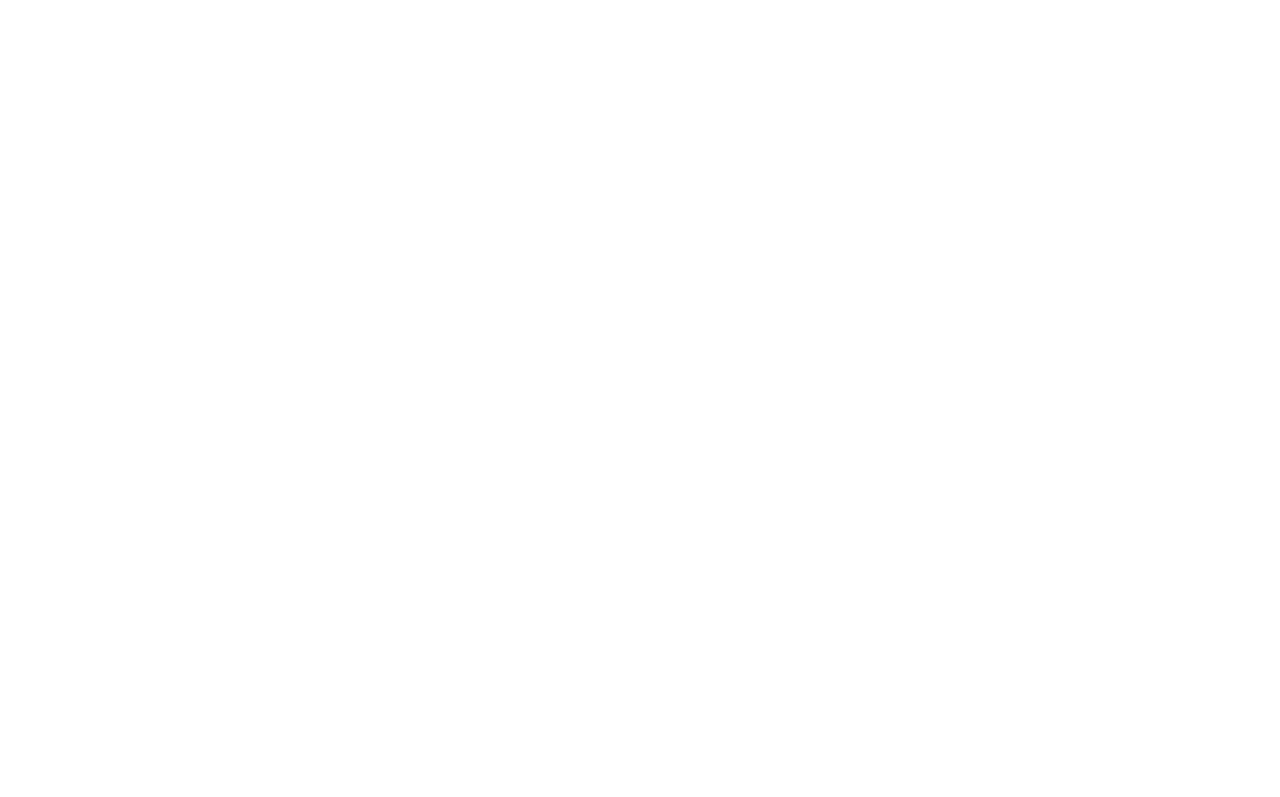
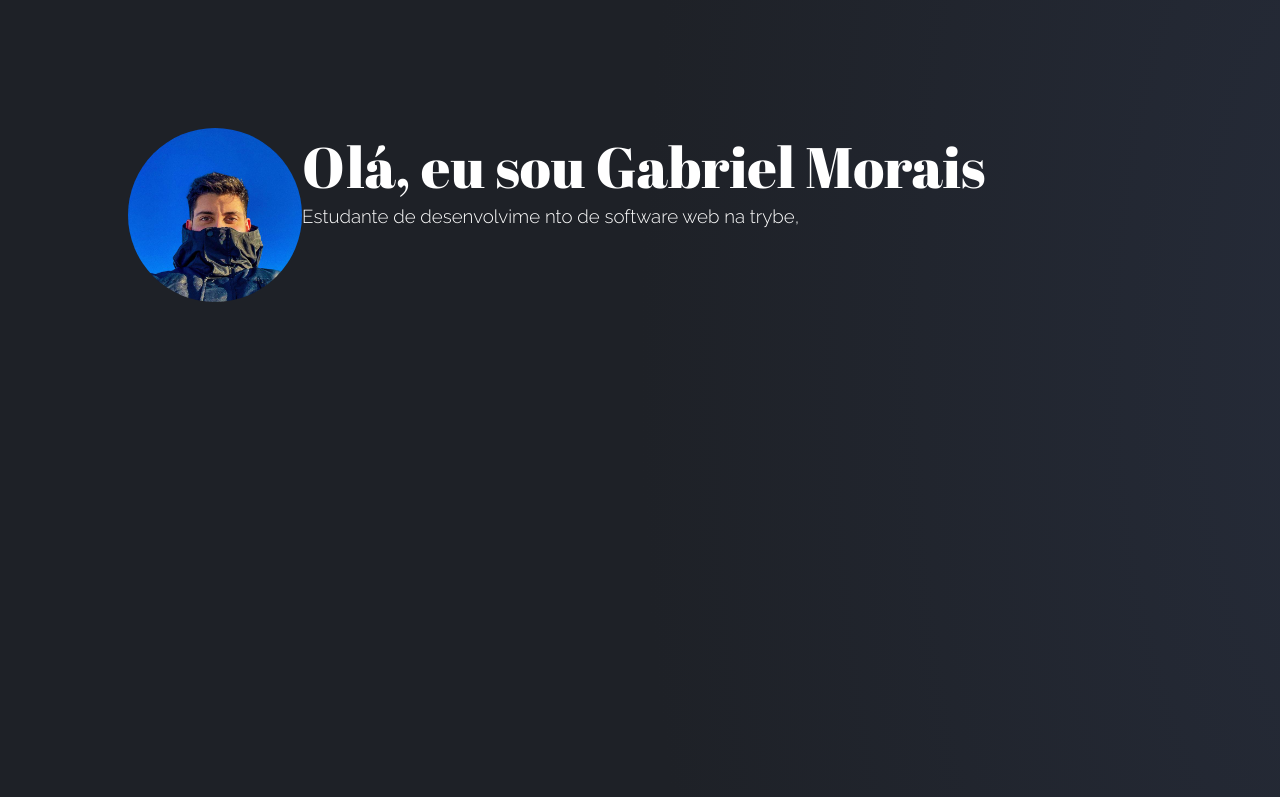
Before and after one commit to Gmoraiss/Portf-lio-Web, a plain HTML site: page index.html in a window 1280 px wide. Shown: the top 797 px of the page. Drawn offline with Linux system fonts and the light colour scheme.

Commit message:
nova pagina

```diff
--- a/index.html
+++ b/index.html
@@ -1,13 +1,36 @@
 <!DOCTYPE html>
-<html lang="en">
+<html lang="pt-br">
 <head>
     <meta charset="UTF-8">
-    <meta http-equiv="X-UA-Compatible" content="IE=edge">
-    <meta name="viewport" content="width=device-width, initial-scale=1.0">
     <link rel="stylesheet" href="style.css">
+
+    <link rel="preconnect" href="https://fonts.googleapis.com">
+    <link rel="preconnect" href="https://fonts.gstatic.com" crossorigin>
+    <link href="https://fonts.googleapis.com/css2?family=Abril+Fatface&family=Raleway:wght@300&display=swap" rel="stylesheet">
+
     <title>My Web Portfolio</title>
 </head>
+
 <body>
+
+        <div class="intro">
+            <div class="position_intro">
+
+                <img src="./img/136672804_847278142734747_1817568939714286360_n.jpg" alt="">
+
+                <div class="text_intro">
+
+                    <h1>Olá, eu sou Gabriel Morais</h1>
+                    <h3>Estudante de desenvolvime nto de software web na trybe,</h3>
+
+                </div>
+            </div>
+        </div>
+
+        <div class="nots">
+            <h1>coisa nova</h1>
+        </div>
+
 
 </body>
 </html>
--- a/style.css
+++ b/style.css
@@ -0,0 +1,42 @@
+*{
+    margin: 0;
+}
+
+
+img{
+    width: 17%;
+    border-radius: 100%;
+}
+
+.intro{
+    background: radial-gradient(62.23% 196.67% at 112.23% 45.28%, #262C3A 3.15%, #1E2127 100%);
+    height: 100vh;
+
+}
+.nots{
+    color: antiquewhite;
+    height: 100vh
+
+}
+.position_intro{
+
+    display: flex;
+    padding: 10%;
+}
+
+h1{
+    color: white;
+    font-size: 57px;
+    font-family: 'Abril Fatface', cursive;
+    font-weight: normal;
+
+}
+h3{
+    color: white;
+    font-family: 'Raleway', sans-serif;
+    font-weight: initial ;
+
+}
+.text_intro{
+    left: 40px;
+}
```
Also changed, not shown: img/136672804_847278142734747_1817568939714286360_n.jpg (added).
